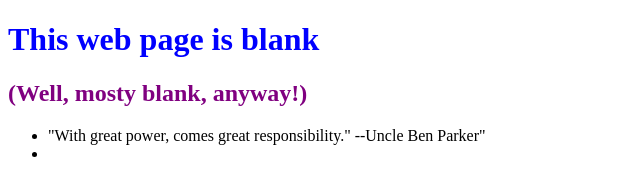
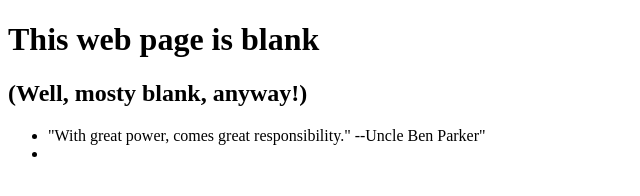
Before and after one commit to GitHubZugang/0main_openSAP_repo, a plain HTML site: page index.html in a window 1280 px wide. Shown: the whole page, without its empty margins (0-640 px from the left). Drawn offline with Linux system fonts and the light colour scheme.

Commit message:
remove styles from both headers

```diff
--- a/index.html
+++ b/index.html
@@ -5,8 +5,8 @@
 		<title>A Page of Quotatios</title>
 		<link href="styles.css" rel="stylesheet" type="text/css"/>
 	</head>
-	<body> <h1 style = "color: blue"> This web page is blank</h1>
-	<h2 style = "color: Purple">(Well, mosty blank, anyway!)</h2>
+	<body> <h1> This web page is blank</h1>
+	<h2>(Well, mosty blank, anyway!)</h2>
 	<ul>
 		<li>"With great power, comes great responsibility." --Uncle Ben Parker"</li>
 		<li></li>
```
